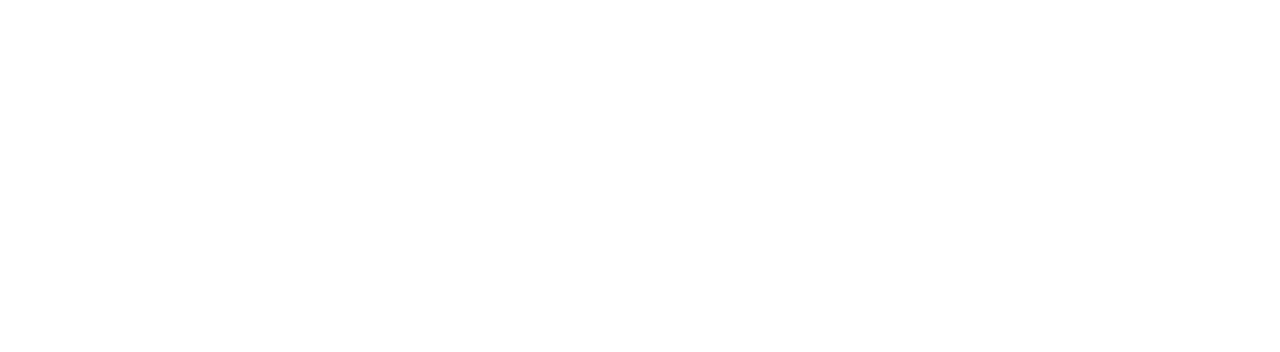
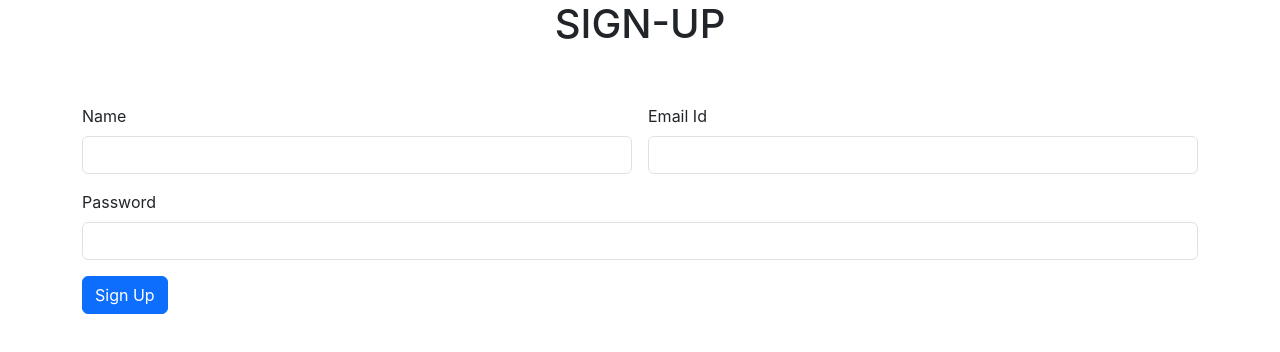
Before and after one commit to Anjalimaliakkal/blogappnewReact, a React (Create React App) app: page / in a window 1280 px wide. Before the commit this address had no page. Shown: the top 352 px of the page. Built offline with nearby package versions, Linux system fonts and the light colour scheme.

Commit message:
signup commited

```diff
--- a/public/index.html
+++ b/public/index.html
@@ -1,6 +1,7 @@
 <!DOCTYPE html>
 <html lang="en">
   <head>
+    <link href="https://cdn.jsdelivr.net/npm/bootstrap@5.3.3/dist/css/bootstrap.min.css" rel="stylesheet" integrity="sha384-QWTKZyjpPEjISv5WaRU9OFeRpok6YctnYmDr5pNlyT2bRjXh0JMhjY6hW+ALEwIH" crossorigin="anonymous">
     <meta charset="utf-8" />
     <link rel="icon" href="%PUBLIC_URL%/favicon.ico" />
     <meta name="viewport" content="width=device-width, initial-scale=1" />
@@ -27,6 +28,7 @@
     <title>React App</title>
   </head>
   <body>
+    <script src="https://cdn.jsdelivr.net/npm/bootstrap@5.3.3/dist/js/bootstrap.bundle.min.js" integrity="sha384-YvpcrYf0tY3lHB60NNkmXc5s9fDVZLESaAA55NDzOxhy9GkcIdslK1eN7N6jIeHz" crossorigin="anonymous"></script>
     <noscript>You need to enable JavaScript to run this app.</noscript>
     <div id="root"></div>
     <!--
--- a/src/App.js
+++ b/src/App.js
@@ -7,7 +7,7 @@
   return (
     <BrowserRouter>
     <Routes>
-     <Route path='/SignUp' element={<SignUp/>}/>
+     <Route path='/' element={<SignUp/>}/>
     </Routes>
     </BrowserRouter>
   );
--- a/src/components/SignUp.jsx
+++ b/src/components/SignUp.jsx
@@ -3,24 +3,24 @@
 
 const SignUp = () => {
 
-const[data,setdata]=useState(
+    const [data, setdata] = useState(
         {
 
-        "name":"",
-        "emailId":"",
-        "password":""
+            "name": "",
+            "emailid": "",
+            "password": ""
 
         }
 
     )
-const inputHandler=(event)=>{
-    setdata({...data,[event.target.name]:event.target.value})
+    const inputHandler = (event) => {
+        setdata({ ...data, [event.target.name]: event.target.value })
     }
-const readValue=()=>{
+    const readValue = () => {
         console.log(data)
-    axios.post("http://localhost:8080/signup",data).then((Response)=>{
+        axios.post("http://localhost:8081/signUp", data).then((Response) => {
             console.log(data)
-        if (Response.data.status=="success") {
+            if (Response.data.status == "success") {
                 alert("Signed Up successfully")
             } else {
                 alert("Error")
@@ -41,17 +41,17 @@
                             <div className="col col-12 col-sm-6 col-lg-6 col-xl-6 col-xxl-6">
 
                                 <label htmlFor="" className="form-label">Name</label>
-        <input type="text" className="form-control" value={data.name} name='name' onChange={inputHandler}/>
+                                <input type="text" className="form-control" value={data.name} name='name' onChange={inputHandler} />
                             </div>
                             <div className="col col-12 col-sm-6 col-lg-6 col-xl-6 col-xxl-6">
 
                                 <label htmlFor="" className="form-label">Email Id</label>
-        <input type="email" name="emailId" onChange={inputHandler} value={data.emailId} id="" className="form-control" />
+                                <input type="email" name="emailid" onChange={inputHandler} value={data.emailid} id="" className="form-control" />
                             </div>
                             <div className="col col-12 col-sm-12 col-lg-12 col-xl-12 col-xxl-12">
 
                                 <label htmlFor="" className="form-label">Password</label>
-        <input type="password" name="password" value={data.password} onChange={inputHandler}  id="" className="form-control" />
+                                <input type="password" name="password" value={data.password} onChange={inputHandler} id="" className="form-control" />
                             </div>
                             <div className="col col-12 col-sm-6 col-lg-6 col-xl-6 col-xxl-6">
                                 <button className="btn btn-primary" onClick={readValue}>Sign Up</button>
@@ -62,10 +62,6 @@
                 </div>
             </div>
 
-
-
-
-
         </div>
     )
 }
```
Lines whose indentation alone changed are shown as unchanged.
